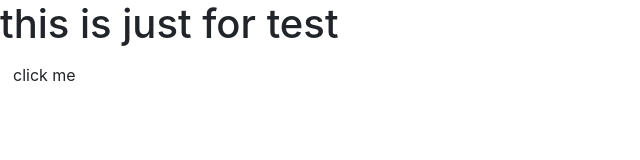
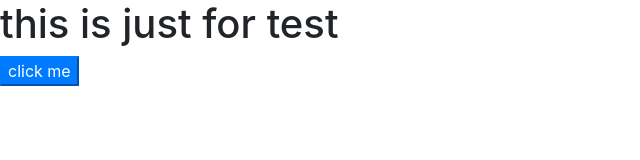
Before and after one commit to fecigindev/SDL2, a plain HTML site: page index.html in a window 1280 px wide. Shown: the whole page, without its empty margins (0-640 px from the left). Drawn offline with nearby package versions, Linux system fonts and the light colour scheme.

Commit message:
Update index.html

```diff
--- a/index.html
+++ b/index.html
@@ -5,6 +5,6 @@
   </head>
 <body>
 <h1>this is just for test</h1>
-  <button class="btn btn-default">click me</button>
+  <button class="btn-primary">click me</button>
 </body>
 </html>
```
